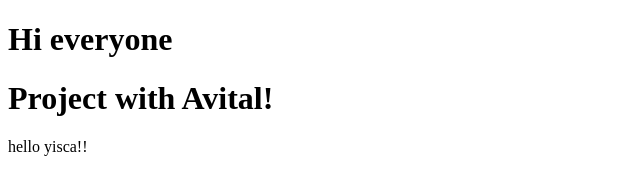
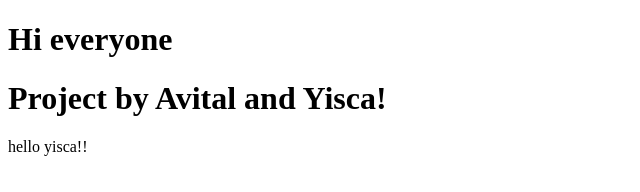
Before and after one commit to Yisca-git/shareWithAvital, a plain HTML site: page index.html in a window 1280 px wide. Shown: the whole page, without its empty margins (0-640 px from the left). Drawn offline with Linux system fonts and the light colour scheme.

Commit message:
create conflict together

```diff
--- a/index.html
+++ b/index.html
@@ -7,7 +7,7 @@
 </head>
 <body>
     <h1>Hi everyone</h1>
-    <h1>Project with Avital!</h1>
+    <h1>Project by Avital and Yisca!</h1>
 
     <p>hello yisca!!</p>
 </body>
```
